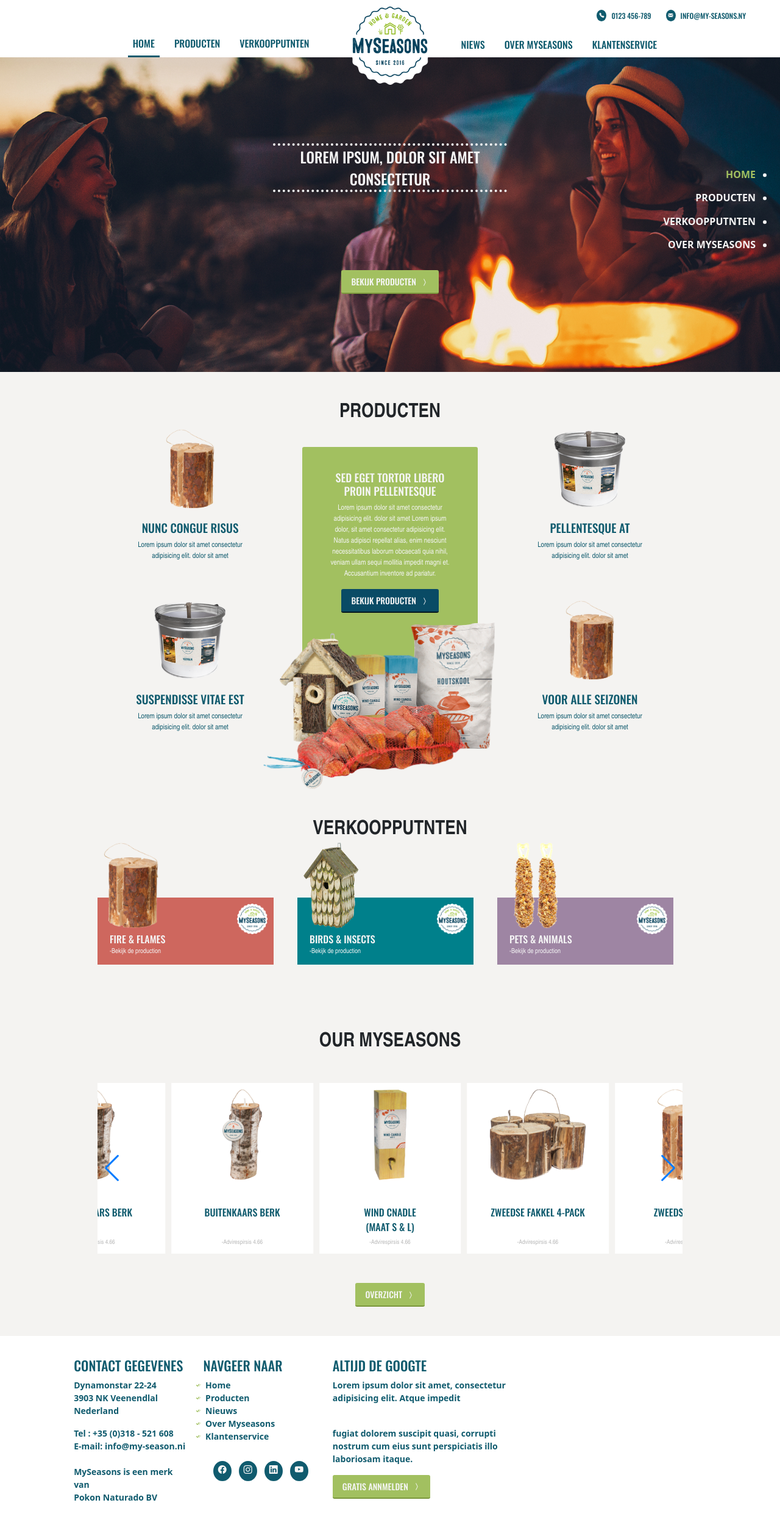
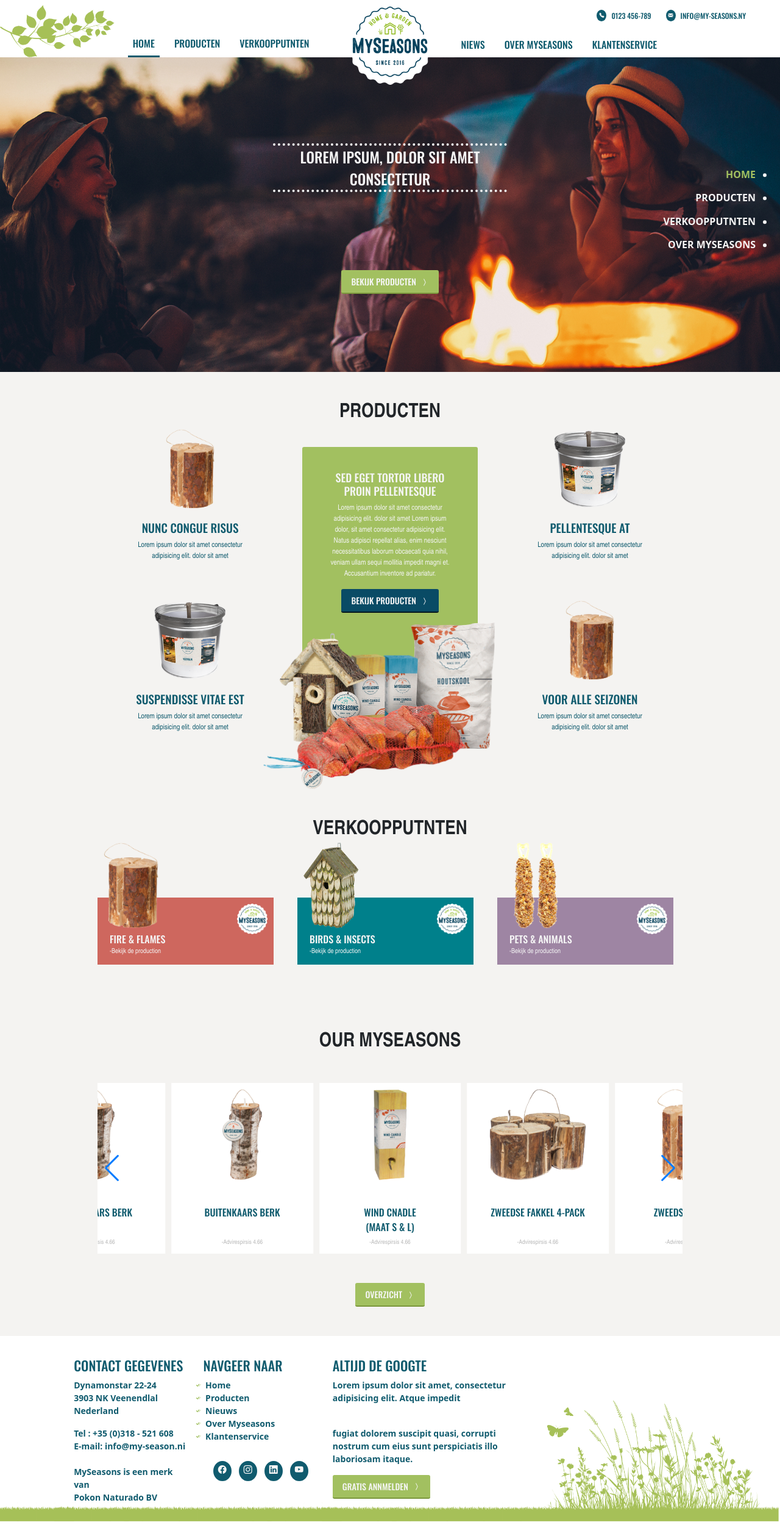
Before and after one commit to Jigar137/ui-test, a website: page index.html in a window 1280 px wide. Shown: the whole page at 61% size. Drawn offline with nearby package versions, Linux system fonts and the light colour scheme; the site is published under a folder, as on GitHub Pages, so addresses that start at the root find nothing.

Commit message:
updated image paths

```diff
--- a/asset/css/style.scss
+++ b/asset/css/style.scss
@@ -71,7 +71,7 @@ body {
 
 header {
    text-transform: uppercase;
-   background-image: url("/asset/images/leaves.svg");
+   background-image: url("../images/leaves.svg");
    background-size: contain;
    background-repeat: no-repeat;
    .pre-navbar {
@@ -329,7 +329,7 @@ main {
 }
 
 footer {
-   background-image: url("/asset/images/Footer.png");
+   background-image: url("../images/Footer.png");
    background-position: center bottom;
    background-repeat: no-repeat;
    background-size: contain;
```
Also changed, not shown: asset/css/style.css.
